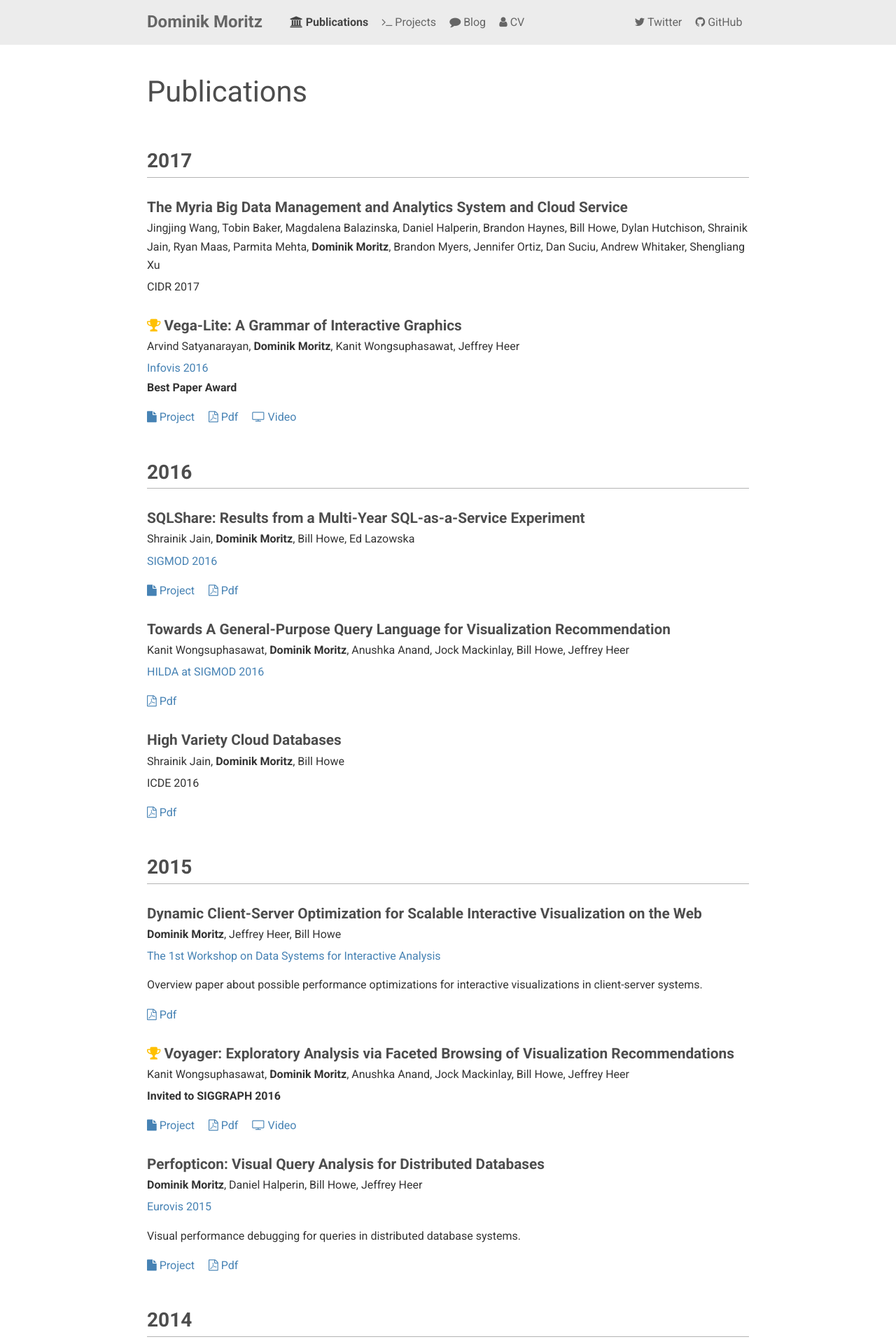
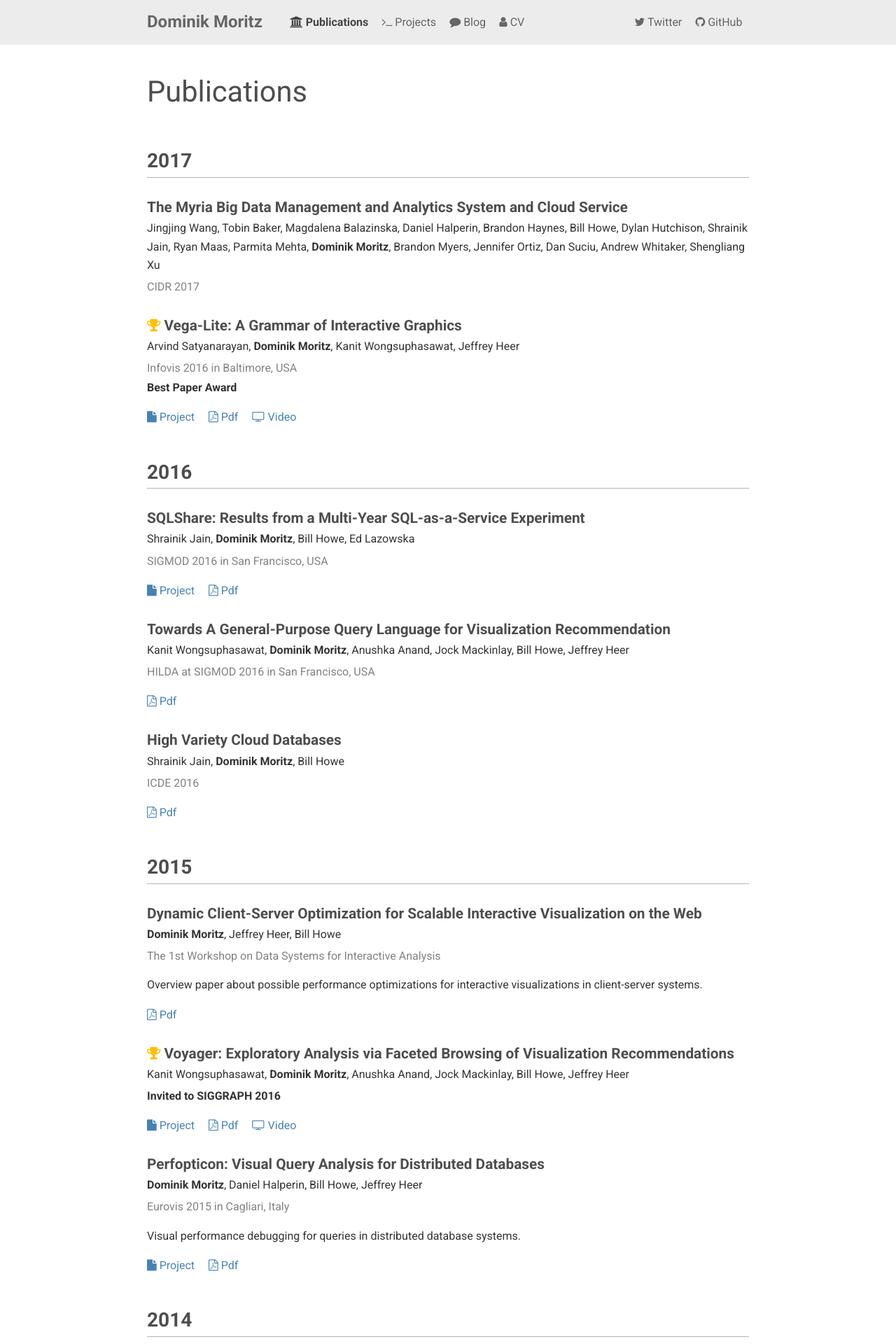
Before and after one commit to domoritz/domoritz.github.io, a Jekyll site: the page built from publications.md, in a window 1280 px wide. Shown: the top 1920 px of the page at 70% size. Built offline with Jekyll 4.4.1, drawn with Linux system fonts in a browser that asks for light colours; nearby versions of some CDN libraries; some of the changed text lies outside the part shown.

Commit message:
Improve style of venue

```diff
--- a/_data/publications.yml
+++ b/_data/publications.yml
@@ -28,6 +28,7 @@
     - Jeffrey Heer
   venue: Infovis 2016
   venue_url: http://ieeevis.org/
+  venue_location: Baltimore, USA
   link: http://idl.cs.washington.edu/papers/vega-lite
   pdf: http://idl.cs.washington.edu/files/2017-VegaLite-InfoVis.pdf
   video: https://vimeo.com/177767802
@@ -43,9 +44,10 @@
     - Bill Howe
     - Ed Lazowska
   venue: SIGMOD 2016
+  venue_location: San Francisco, USA
+  venue_url: http://sigmod2016.org/
   link: https://uwescience.github.io/sqlshare/
   pdf: https://uwescience.github.io/sqlshare/pdfs/sqlshare_shrainik.pdf
-  venue_url: http://sigmod2016.org/
 
 - title: "Towards A General-Purpose Query Language for Visualization Recommendation"
   year: 2016
@@ -57,8 +59,9 @@
     - Bill Howe
     - Jeffrey Heer
   venue: HILDA at SIGMOD 2016
+  venue_location: San Francisco, USA
+  venue_url: http://www.hilda.io/
   pdf: /files/2016-Compassql-HILDA.pdf
-  venue_url: http://www.hilda.io/
 
 - title: "High Variety Cloud Databases"
   year: 2016
@@ -91,6 +94,7 @@
     - Jeffrey Heer
   url: Infovis 2015
   venue_url: http://ieeevis.org/
+  venue_location: Chicago, USA
   link: https://idl.cs.washington.edu/papers/voyager
   project: https://vega.github.io/
   pdf: https://idl.cs.washington.edu/files/2015-Voyager-InfoVis.pdf
@@ -108,6 +112,7 @@
     - Jeffrey Heer
   venue: Eurovis 2015
   venue_url: http://www.eurovis2015.it/
+  venue_location: Cagliari, Italy
   link: https://idl.cs.washington.edu/papers/perfopticon
   pdf: https://idl.cs.washington.edu/files/2015-Perfopticon-EuroVis.pdf
 
@@ -115,9 +120,10 @@
   year: 2014
   abstract: Demo paper about the [Myria system](http://myria.cs.washington.edu/).
   venue: SIGMOD 2014
+  venue_url: http://www.sigmod2014.org/
+  venue_location: Snowbird, USA
   project: http://myria.cs.washington.edu/
   pdf: http://www.halper.in/pubs/halperin_myria_sigmod14_demo.pdf
-  venue_url: http://www.sigmod2014.org/
   authors:
     - Daniel Halperin
     - Victor Teixeira de Almeida
--- a/_includes/publication.html
+++ b/_includes/publication.html
@@ -7,9 +7,14 @@
   {% if pub.venue %}
     <div class="venue">
       {% if pub.venue_url %}
-        <a href="{{ pub.venue_url }}">{{ pub.venue }}</a>
-      {% else %}
-        {{ pub.venue }}
+        <a href="{{ pub.venue_url }}">
+      {% endif %}
+      {{ pub.venue }}
+      {% if pub.venue_location %}
+        in {{ pub.venue_location }}
+      {% endif %}
+      {% if pub.venue_url %}
+        </a>
       {% endif %}
     </div>
   {% endif %}
--- a/_sass/_publications.scss
+++ b/_sass/_publications.scss
@@ -14,6 +14,10 @@
     a {
       color: $text-color;
     }
+  }
+
+  .venue, .venue a {
+    color: $grey-color;
   }
 
   .awards {
```
